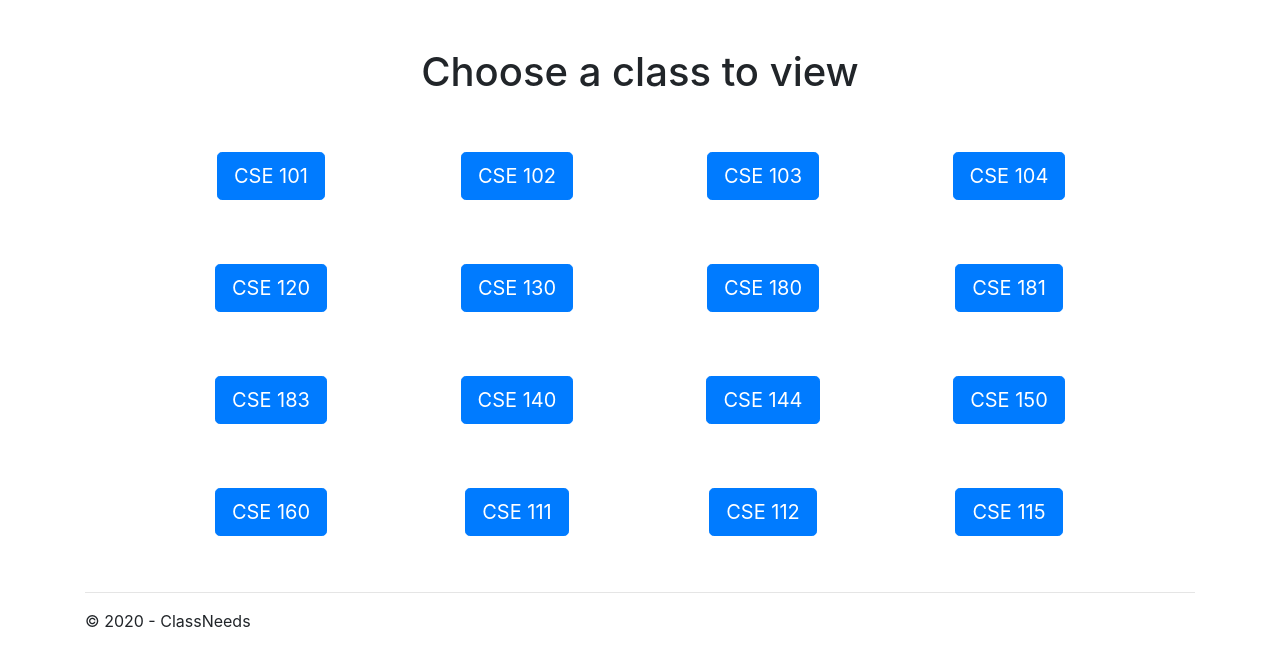
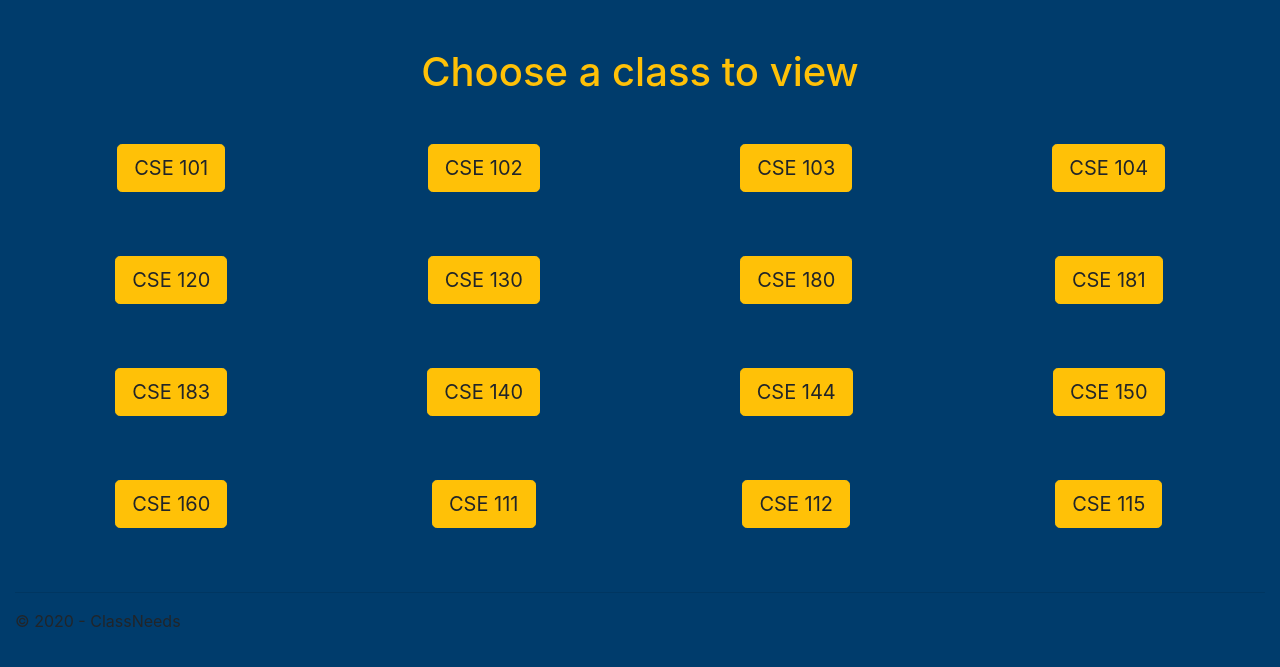
Before and after one commit to Error808/ClassNeeds, a Flask app: page /Classes in a window 1280 px wide. Shown: the part 56-723 px from the top of the page. Run offline with Flask 2, Linux system fonts and the light colour scheme; some libraries are stand-ins or nearby versions.

Commit message:
color and sizing fix html

```diff
--- a/ClassNeeds/templates/classes.html
+++ b/ClassNeeds/templates/classes.html
@@ -2,69 +2,78 @@
 
 {% block content %}
 
-<h1 class="text-center m-5" >Choose a class to view </h1>
+<h1 class="text-center m-5 text-warning" >Choose a class to view </h1>
+
+
 
 <form action= "/Classes" method="post">
 
 
     <div class="container-fluid " >
-        <div class="row  m-5 " >
-            <div class="col-md m-2 d-flex justify-content-center">
-                <input type="submit" name="classChoose" value="CSE 101" class="btn btn-primary btn-lg" />
+        <div class="row mb-5" >
+            <div class="col-md-3 mb-3 d-flex  justify-content-center">
+                <button type="submit" name="classChoose" value="CSE 101" class="btn btn-warning btn-lg "> CSE 101 </button>
             </div>
-            <div class="col-md m-2 d-flex justify-content-center">
-                <input type="submit" name="classChoose" value="CSE 102" class="btn btn-primary btn-lg" />
+            <div class="col-md-3 mb-3  d-flex  justify-content-center">
+                <button type="submit" name="classChoose" value="CSE 102" class="btn btn-warning btn-lg "> CSE 102 </button>
             </div>
-            <div class="col-md m-2 d-flex justify-content-center">
-                <input type="submit" name="classChoose" value="CSE 103" class="btn btn-primary btn-lg" />
+            <div class="col-md-3 mb-3 d-flex  justify-content-center">
+                <button type="submit" name="classChoose" value="CSE 103" class="btn btn-warning btn-lg "> CSE 103 </button>
             </div>
-            <div class="col-md m-2 d-flex justify-content-center">
-                <input type="submit" name="classChoose" value="CSE 104" class="btn btn-primary btn-lg" />
+            <div class="col-md-3 mb-3  d-flex  justify-content-center">
+                <button type="submit" name="classChoose" value="CSE 104" class="btn btn-warning btn-lg "> CSE 104 </button>
             </div>
         </div>
 
-        <div class="row m-5">
-            <div class="col-md m-2 d-flex justify-content-center">
-                <input type="submit" name="classChoose" value="CSE 120" class="btn btn-primary btn-lg" />
+        <div class="row mb-5">
+
+            <div class="col-md-3 mb-3 d-flex  justify-content-center">
+                <button type="submit" name="classChoose" value="CSE 120" class="btn btn-warning btn-lg "> CSE 120 </button>
             </div>
-            <div class="col-md m-2 d-flex justify-content-center">
-                <input type="submit" name="classChoose" value="CSE 130" class="btn btn-primary btn-lg" />
+            <div class="col-md-3 mb-3  d-flex  justify-content-center">
+                <button type="submit" name="classChoose" value="CSE 130" class="btn btn-warning btn-lg "> CSE 130 </button>
             </div>
-            <div class="col-md m-2 d-flex justify-content-center">
-                <input type="submit" name="classChoose" value="CSE 180" class="btn btn-primary btn-lg" />
+            <div class="col-md-3 mb-3 d-flex  justify-content-center">
+                <button type="submit" name="classChoose" value="CSE 180" class="btn btn-warning btn-lg "> CSE 180 </button>
             </div>
-            <div class="col-md m-2 d-flex justify-content-center">
-                <input type="submit" name="classChoose" value="CSE 181" class="btn btn-primary btn-lg" />
+            <div class="col-md-3 mb-3  d-flex  justify-content-center">
+                <button type="submit" name="classChoose" value="CSE 181" class="btn btn-warning btn-lg "> CSE 181 </button>
             </div>
+
         </div>
-        <div class="row m-5 " >
-            <div class="col-md m-2 d-flex justify-content-center">
-                <input type="submit" name="classChoose" value="CSE 183" class="btn btn-primary btn-lg" />
+        <div class="row  mb-5">
+
+            <div class="col-md-3 mb-3 d-flex  justify-content-center">
+                <button type="submit" name="classChoose" value="CSE 183" class="btn btn-warning btn-lg "> CSE 183 </button>
             </div>
-            <div class="col-md m-2 d-flex justify-content-center">
-                <input type="submit" name="classChoose" value="CSE 140" class="btn btn-primary btn-lg" />
+            <div class="col-md-3 mb-3  d-flex  justify-content-center">
+                <button type="submit" name="classChoose" value="CSE 140" class="btn btn-warning btn-lg "> CSE 140 </button>
             </div>
-            <div class="col-md m-2 d-flex justify-content-center">
-                <input type="submit" name="classChoose" value="CSE 144" class="btn btn-primary btn-lg" />
+            <div class="col-md-3 mb-3 d-flex  justify-content-center">
+                <button type="submit" name="classChoose" value="CSE 144" class="btn btn-warning btn-lg "> CSE 144 </button>
             </div>
-            <div class="col-md m-2 d-flex justify-content-center">
-                <input type="submit" name="classChoose" value="CSE 150" class="btn btn-primary btn-lg" />
+            <div class="col-md-3 mb-3  d-flex  justify-content-center">
+                <button type="submit" name="classChoose" value="CSE 150" class="btn btn-warning btn-lg "> CSE 150 </button>
             </div>
+
         </div>
 
-        <div class="row m-5" >
-            <div class="col-md m-2 d-flex justify-content-center">
-                <input type="submit" name="classChoose" value="CSE 160" class="btn btn-primary btn-lg" />
+        <div class="row mb-5">
+
+            <div class="col-md-3 mb-3 d-flex  justify-content-center">
+                <button type="submit" name="classChoose" value="CSE 160" class="btn btn-warning btn-lg "> CSE 160 </button>
             </div>
-            <div class="col-md m-2 d-flex justify-content-center">
-                <input type="submit" name="classChoose" value="CSE 111" class="btn btn-primary btn-lg" />
+            <div class="col-md-3 mb-3  d-flex  justify-content-center">
+                <button type="submit" name="classChoose" value="CSE 111" class="btn btn-warning btn-lg "> CSE 111 </button>
             </div>
-            <div class="col-md m-2 d-flex justify-content-center">
-                <input type="submit" name="classChoose" value="CSE 112" class="btn btn-primary btn-lg" />
+            <div class="col-md-3 mb-3 d-flex  justify-content-center">
+                <button type="submit" name="classChoose" value="CSE 112" class="btn btn-warning btn-lg "> CSE 112 </button>
             </div>
-            <div class="col-md m-2 d-flex justify-content-center">
-                <input type="submit" name="classChoose" value="CSE 115" class="btn btn-primary btn-lg" />
+            <div class="col-md-3 mb-3  d-flex  justify-content-center">
+                <button type="submit" name="classChoose" value="CSE 115" class="btn btn-warning btn-lg "> CSE 115 </button>
             </div>
+
+
         </div>
 
     </div>
--- a/ClassNeeds/templates/layout.html
+++ b/ClassNeeds/templates/layout.html
@@ -8,7 +8,7 @@
 
 </head>
 
-<body>
+<body  style = "background-color: #003c6c">
 
     <div class="fluid-container">
 
@@ -30,7 +30,7 @@
     </div>
 
 
-    <div class="container body-content">
+    <div class="container-fluid body-content">
         {% block content %}{% endblock %}
         <hr />
         <footer>
```
Also changed, not shown: ClassNeeds/templates/index.html (+5 -5 lines).
